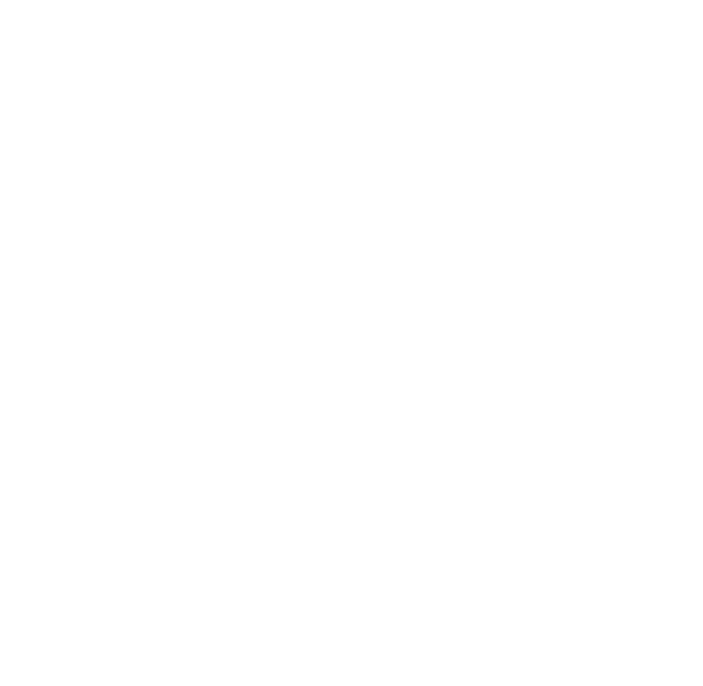
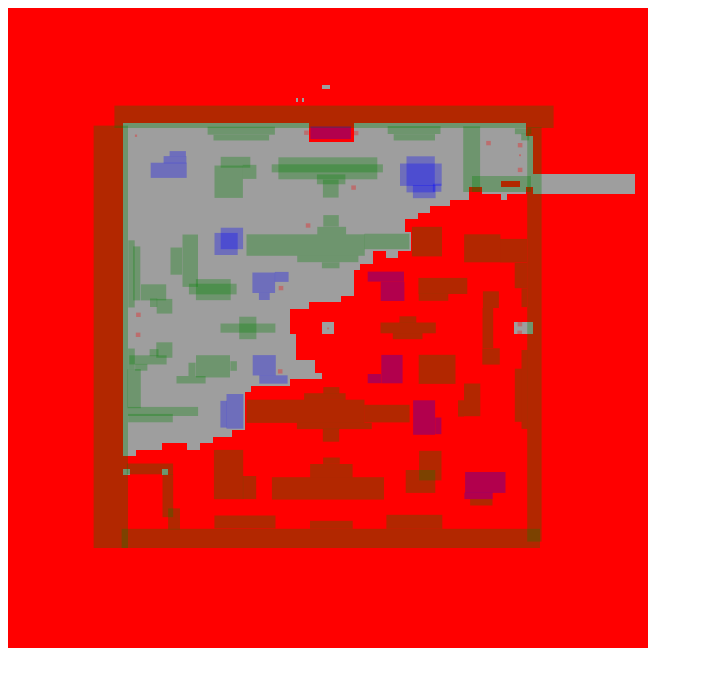
Before and after one commit to dpbricher/grits-like, a plain HTML site: page bin/index.html in a window 1280 px wide. Shown: the whole page, without its empty margins (0-703 px from the left). Drawn offline with Linux system fonts and the light colour scheme.

Commit message:
Refactored tiled renderer and base class. Created a cached Tiled renderer.

```diff
--- a/bin/index.html
+++ b/bin/index.html
@@ -18,6 +18,7 @@
 		<script type="text/javascript" src="../src/AtlasRenderer.js"></script>
 		<script type="text/javascript" src="../src/TiledParser.js"></script>
 		<script type="text/javascript" src="../src/TiledRenderer.js"></script>
+		<script type="text/javascript" src="../src/CachedTiledRenderer.js"></script>
 		<script type="text/javascript" src="../src/Loader.js"></script>
 		<script type="text/javascript" src="../src/SoundLoader.js"></script>
 		<script type="text/javascript" src="../src/SoundInstance.js"></script>
--- /dev/null
+++ b/src/CachedTiledRenderer.js
@@ -0,0 +1,56 @@
+/**
+ * Renderer that draws an entire Tiled set to a reference canvas, so that it can then draw from that to its render target
+ */
+var CachedTiledRenderer	= Renderer.extend({
+	init : function(cStageRef) {
+		this._super(cStageRef, document.createElement("canvas"));
+	},
+
+	cacheImage : function(cTiledParser, cAtlasImage) {
+		this.cImage.width	= cTiledParser.getDim().x;
+		this.cImage.height	= cTiledParser.getDim().y;
+
+		var cRenderer		= new TiledRenderer(this.cImage, cAtlasImage);
+
+		// draw map to cache canvas
+		for (var i = cTiledParser.cTileRC.x - 1; i >= 0; --i)
+		{
+			for (var j = cTiledParser.cTileRC.y - 1; j >= 0; --j)
+			{
+				var aData	= cTiledParser.getTileDataAt(i, j);
+
+				for (var k = 0; k < aData.length; ++k)
+				{
+					cRenderer.draw(aData[k], i * cTiledParser.cTileDim.x, j * cTiledParser.cTileDim.y, 1.0, 1.0);
+				}
+			}
+		}
+	},
+
+	getDim : function() {
+		return new b2.Vec2(this.cImage.width, this.cImage.height);
+	},
+
+	/**
+	 * Draws the specified source area from the full map image to the render canvas
+	 * Requires cacheImage to have been called once first
+	 */
+	draw : function(cAreaRect, x, y, fScaleX, fScaleY) {
+		if (x == null) x = 0;
+		if (y == null) y = 0;
+		if (fScaleX == null) fScaleX	= 1.0;
+		if (fScaleY == null) fScaleY	= 1.0;
+
+		this.cCtx.drawImage(
+			this.cImage,
+			cAreaRect.x,
+			cAreaRect.y,
+			cAreaRect.w,
+			cAreaRect.h,
+			x,
+			y,
+			cAreaRect.w * fScaleX,
+			cAreaRect.h * fScaleY
+		);
+	}
+});
--- a/src/Main.js
+++ b/src/Main.js
@@ -1,5 +1,5 @@
 var Main	= Class.extend({
 	init : function() {
-		new EntityTest();
+		new TiledTest();
 	}
 });
--- a/src/Renderer.js
+++ b/src/Renderer.js
@@ -9,10 +9,6 @@ var Renderer	= Class.extend({
 		this.cImage	= cImageRef;
 	},
 
-	draw : function(cData, x, y, scaleX, scaleY) {
-		if (scaleX == null) scaleX	= 1.0;
-		if (scaleY == null) scaleY	= 1.0;
-
-		this.cCtx.drawImage(this.cImage, cData.x, cData.y, cData.w, cData.h, x, y, cData.w * scaleX, cData.h * scaleY);
+	draw : function() {
 	}
 });
--- a/src/TiledParser.js
+++ b/src/TiledParser.js
@@ -102,6 +102,16 @@ var TiledParser	= Class.extend({
 		);
 	},
 
+	/**
+	 * Returns the full dimensions of the current tile set
+	 */
+	getDim : function () {
+		return new b2.Vec2(
+			this.cTileRC.x * this.cTileDim.x,
+			this.cTileRC.y * this.cTileDim.y
+		);
+	},
+
 	getCurrentSet : function() {
 		return this.aTileSets[this.iCurrentSet];
 	},
--- a/src/TiledRenderer.js
+++ b/src/TiledRenderer.js
@@ -1 +1,8 @@
-var TiledRenderer	= Renderer.extend({});
+var TiledRenderer	= Renderer.extend({
+	draw : function(cData, x, y, fScaleX, fScaleY) {
+		if (fScaleX == null) fScaleX	= 1.0;
+		if (fScaleY == null) fScaleY	= 1.0;
+
+		this.cCtx.drawImage(this.cImage, cData.x, cData.y, cData.w, cData.h, x, y, cData.w * fScaleX, cData.h * fScaleY);
+	}
+});
--- a/test/TiledTest.js
+++ b/test/TiledTest.js
@@ -22,33 +22,18 @@ var TiledTest	= Class.extend({
 	},
 
 	onAssetsLoaded : function() {
-		var cScale	= new Vec2(0.1, 0.1);
+		var cScale			= new Vec2(0.1, 0.1);
 
-		this.cStage.width	= this.cTiledParser.cTileDim.x * this.cTiledParser.cTileRC.x * cScale.x;
-		this.cStage.height	= this.cTiledParser.cTileDim.y * this.cTiledParser.cTileRC.y * cScale.y;
+		var cCachedRenderer	= new CachedTiledRenderer(this.cStage);
+		cCachedRenderer.cacheImage(this.cTiledParser, this.cAtlasImage);
+
+		var cMapDim			= cCachedRenderer.getDim();
+
+		this.cStage.width	= cMapDim.x * cScale.x;
+		this.cStage.height	= cMapDim.y * cScale.y;
 		this.cStage.style.backgroundColor	= "red";
 
-		var cRenderer		= new TiledRenderer(this.cStage, this.cAtlasImage);
-
-		// draw map
-		for (var i = this.cTiledParser.cTileRC.x - 1; i >= 0; --i)
-		{
-			for (var j = this.cTiledParser.cTileRC.y - 1; j >= 0; --j)
-			{
-				var aData	= this.cTiledParser.getTileDataAt(i, j);
-
-				for (var k = 0; k < aData.length; ++k)
-				{
-					cRenderer.draw(
-						aData[k],
-						i * this.cTiledParser.cTileDim.x * cScale.x,
-						j * this.cTiledParser.cTileDim.y * cScale.y,
-						cScale.x,
-						cScale.y
-					);
-				}
-			}
-		}
+		cCachedRenderer.draw(new Rect(0, 0, cMapDim.x, cMapDim.y), 0, 0, cScale.x, cScale.y);
 
 		// draw collision areas
 		var ctx				= this.cStage.getContext("2d");
```
